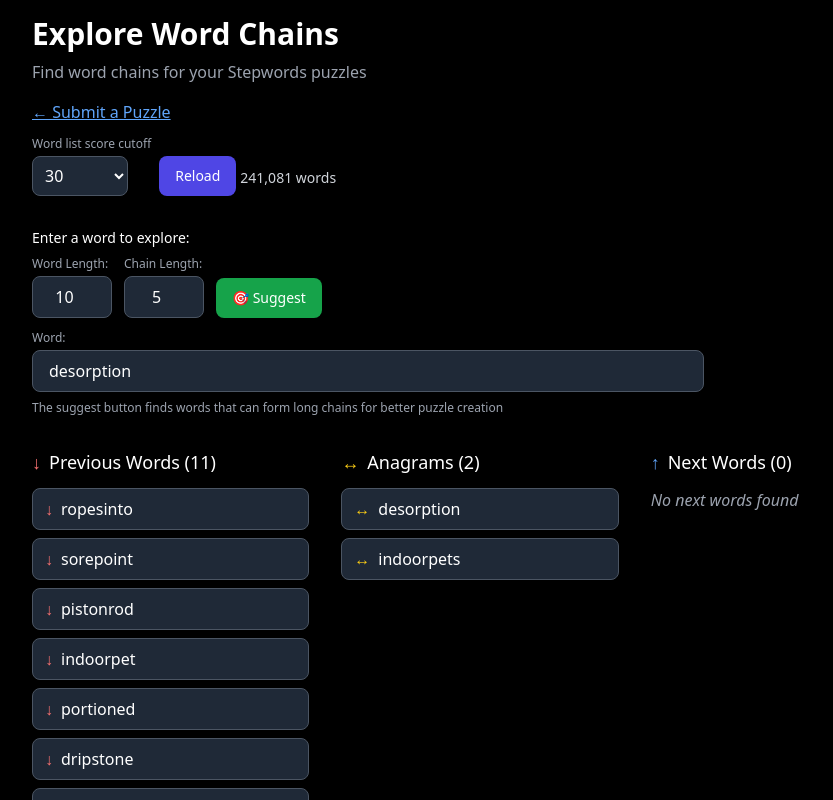
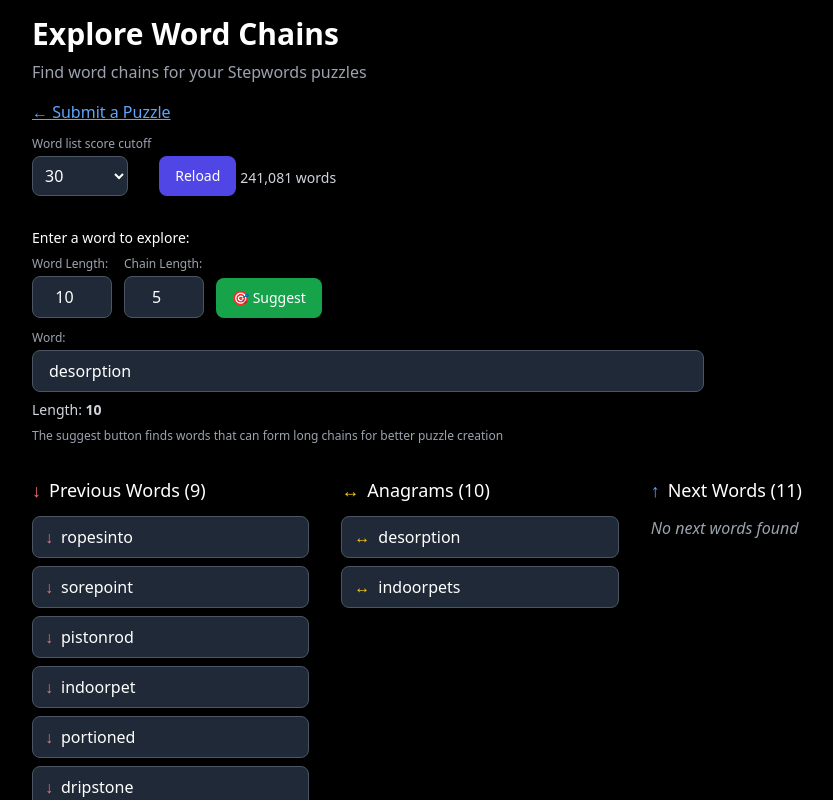
Before and after one commit to benreich4/stepwords, a React (Vite) app: page /explore in a window 1280 px wide. Both pictures are taken after a click on the button "🎯 Suggest". Shown: the top 800 px of the page, without its empty margins (160-993 px from the left). Built offline with nearby package versions, Linux system fonts and the light colour scheme.

Commit message:
Add word length to explore page

```diff
--- a/src/pages/Explore.jsx
+++ b/src/pages/Explore.jsx
@@ -379,6 +379,11 @@ const Explore = () => {
                 className="w-full px-4 py-2 bg-gray-800 border border-gray-600 rounded-lg focus:border-blue-400 focus:outline-none"
               />
             </div>
+            {currentWord && (
+              <div className="mt-2 text-sm text-gray-300">
+                Length: <span className="font-semibold">{currentWord.length}</span>
+              </div>
+            )}
             <p className="text-xs text-gray-400 mt-2">
               The suggest button finds words that can form long chains for better puzzle creation
             </p>
@@ -418,7 +423,7 @@ const Explore = () => {
             <div>
               <h3 className="text-lg font-medium mb-3 flex items-center">
                 <span className="text-red-400 mr-2">↓</span>
-                Previous Words ({subWords.length})
+                Previous Words ({Math.max(0, currentWord.length - 1)})
               </h3>
               <div className="space-y-2 max-h-96 overflow-y-auto">
                 {subWords.length > 0 ? (
@@ -442,7 +447,7 @@ const Explore = () => {
             <div>
               <h3 className="text-lg font-medium mb-3 flex items-center">
                 <span className="text-yellow-400 mr-2">↔</span>
-                Anagrams ({anagrams.length})
+                Anagrams ({currentWord.length})
               </h3>
               <div className="space-y-2 max-h-96 overflow-y-auto">
                 {anagrams.length > 0 ? (
@@ -466,7 +471,7 @@ const Explore = () => {
             <div>
               <h3 className="text-lg font-medium mb-3 flex items-center">
                 <span className="text-blue-400 mr-2">↑</span>
-                Next Words ({addWords.length})
+                Next Words ({currentWord.length + 1})
               </h3>
               <div className="space-y-2 max-h-96 overflow-y-auto">
                 {addWords.length > 0 ? (
```
